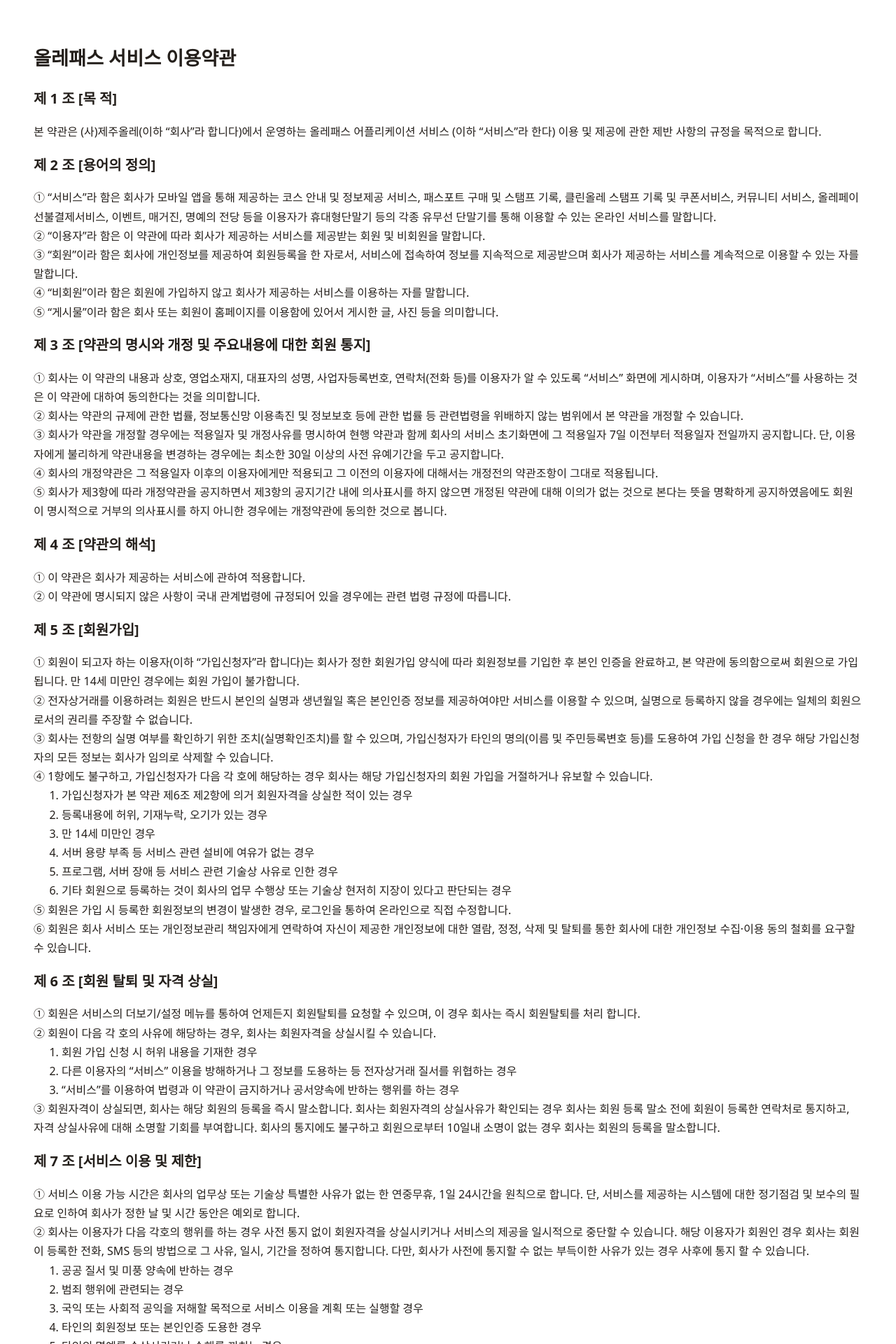
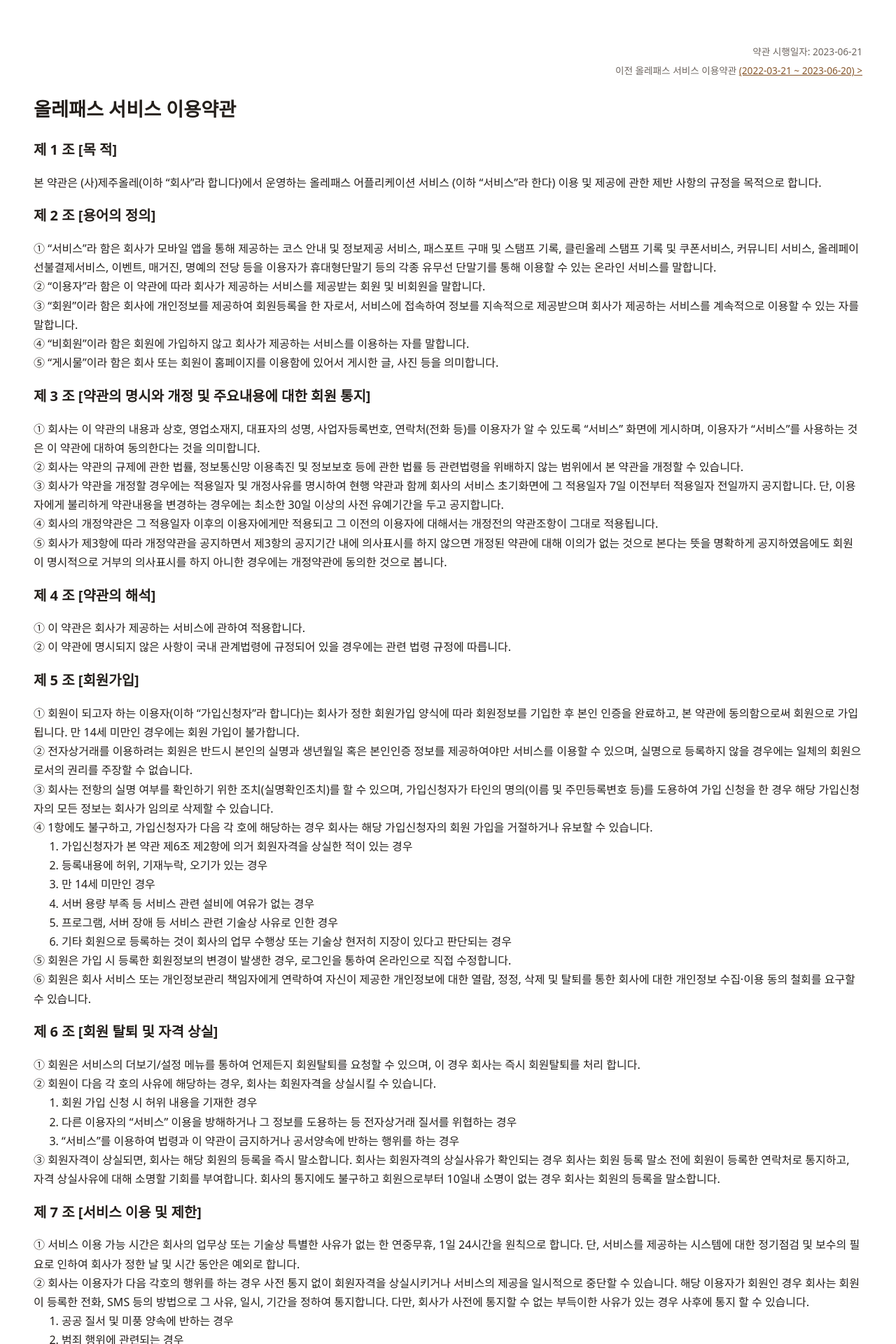
Before and after one commit to MinByeongDon/deepfree.github.io, a Jekyll site: the page built from ollepass/terms-of-service/index.md, in a window 1280 px wide. Shown: the top 1920 px of the page at 70% size. Built offline with Jekyll 4.4.1, drawn with Linux system fonts in a browser that asks for light colours.

Commit message:
약관 헤더 추가 및 스타일 수정

```diff
--- /dev/null
+++ b/_includes/terms_of_service_header.html
@@ -0,0 +1,58 @@
+<!-- BEGIN: 약관 헤더 - 시행일자 및 약관 버전 네비게이션 표시 영역 -->
+{% assign terms_title = page.terms_title | default: page.title %}
+{% assign page_date = page.effective_date | date: '%Y-%m-%d' %}
+{% assign history = site.data.terms_of_service_history | sort: 'date' %}
+{% assign is_current = false %}
+{% assign prev_version = nil %}
+{% assign next_version = nil %}
+{% assign current_link = nil %}
+
+<!-- 약관 이력에서 현재 페이지의 버전 상태(최신 여부) 및 현재 시행 버전 링크 탐색 -->
+{% for version in history %}
+{% assign vd = version.date | date: '%Y-%m-%d' %}
+{% if vd == page_date and version.current == true %}
+{% assign is_current = true %}
+{% endif %}
+{% if version.current == true %}
+{% assign current_link = version.link %}
+{% endif %}
+{% endfor %}
+
+<!-- 이전 버전(prev_version)과 다음 버전(next_version) 탐색: 시행 종료일 계산에 사용 -->
+{% assign found = false %}
+{% for version in history %}
+{% assign vd = version.date | date: '%Y-%m-%d' %}
+{% if found == true and next_version == nil %}
+{% assign next_version = version %}
+{% endif %}
+{% if vd == page_date %}
+{% assign found = true %}
+{% endif %}
+{% if vd < page_date %} {% assign prev_version=version %} {% endif %} {% endfor %} <div class="terms-header">
+  <!-- 시행일자 표시: 최신 약관이면 시작일만, 아니면 시작일~종료일 범위 표시 -->
+  {% if is_current %}
+  <div>약관 시행일자: {{ page_date }}</div>
+  {% else %}
+  {% if next_version %}
+  {% assign end_ts = next_version.date | date: '%s' | minus: 86400 %}
+  {% assign end_date = end_ts | date: '%Y-%m-%d' %}
+  <div>약관 시행일자: {{ page_date }} ~ {{ end_date }}</div>
+  {% else %}
+  <div>약관 시행일자: {{ page_date }}</div>
+  {% endif %}
+  {% endif %}
+
+  <!-- 이전 약관 링크: 이전 버전이 존재하는 경우에만 표시 -->
+  {% if prev_version %}
+  {% assign prev_date = prev_version.date | date: '%Y-%m-%d' %}
+  {% assign prev_end_ts = page_date | date: '%s' | minus: 86400 %}
+  {% assign prev_end_date = prev_end_ts | date: '%Y-%m-%d' %}
+  <div>이전 {{ terms_title }} <a href="{{ prev_version.link | relative_url }}">({{ prev_date }} ~ {{ prev_end_date }}) &gt;</a></div>
+  {% endif %}
+
+  <!-- 현재 시행중인 약관 링크: 최신 약관이 아닌 경우에만 표시 -->
+  {% unless is_current %}
+  <div><a href="{{ current_link | relative_url }}">현재 시행 중인 최신약관 보러가기 &gt;</a></div>
+  {% endunless %}
+  </div>
+  <!-- END: 약관 헤더 -->
--- a/assets/css/style.css
+++ b/assets/css/style.css
@@ -76,3 +76,10 @@ a:hover {
     list-style-type: none;
     padding-left: 0;
 }
+
+.terms-header {
+    text-align: right;
+    font-size: 0.85rem;
+    color: var(--muted);
+    line-height: 2.0;
+}
--- a/ollepass/terms-of-service/index.md
+++ b/ollepass/terms-of-service/index.md
@@ -4,6 +4,8 @@ title: 올레패스 서비스 이용약관 (2023-06-21 시행)
 terms_title: 올레패스 서비스 이용약관
 effective_date: 2023-06-21
 ---
+
+{% include terms_of_service_header.html %}
 
 # 올레패스 서비스 이용약관
 
```
Also changed, not shown: ollepass/terms-of-service/2022-03-21.md (+2 -0 lines).
